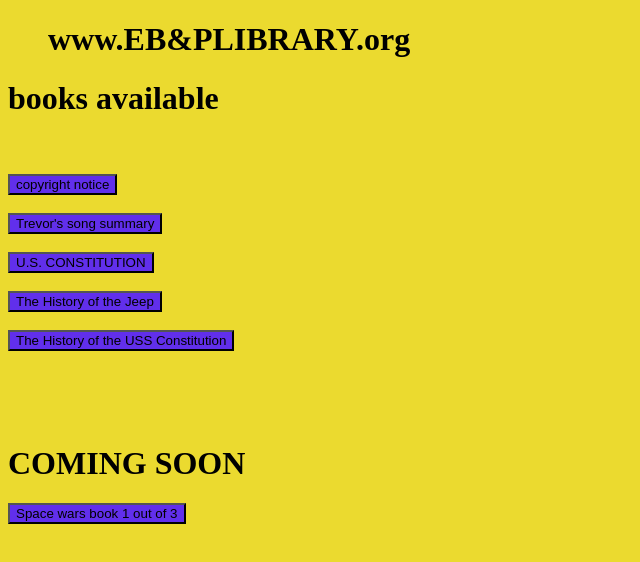
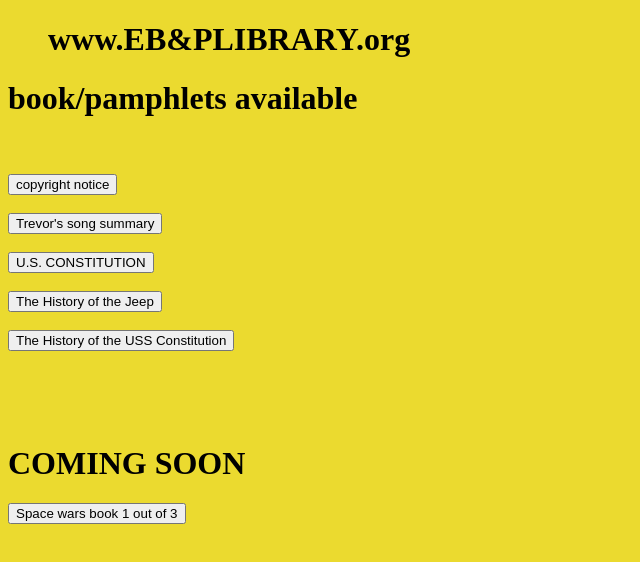
Before and after one commit to jt24691/ebook, a plain HTML site: page index.html in a window 1280 px wide. Shown: the whole page, without its empty margins (0-640 px from the left). Drawn offline with Linux system fonts and the light colour scheme.

Commit message:
ebook publish update

```diff
--- a/menu.html
+++ b/index.html
@@ -6,7 +6,7 @@
     <link rel="icon" href="file:///C:/Users/Jared%20Tice/Desktop/ebook/image/eb.png">
     <style>
 body {background-color:#EBDA2F;}
-button {background-color:#612FEB;}
+
 h1 {position: center;}
     </style>
   </head>
@@ -15,7 +15,7 @@ h1 {position: center;}
       <h1>www.EB&PLIBRARY.org</h1>
     </menu>
     <div class="list">
-<h1>books available</h1>
+<h1>book/pamphlets available</h1>
       <br><br>
 <span>
       <a href="./book6/index.html" target="_blank"><button type="button" name="button">copyright notice</button></a><br><br>
```
Also changed, not shown: 2 other files.
